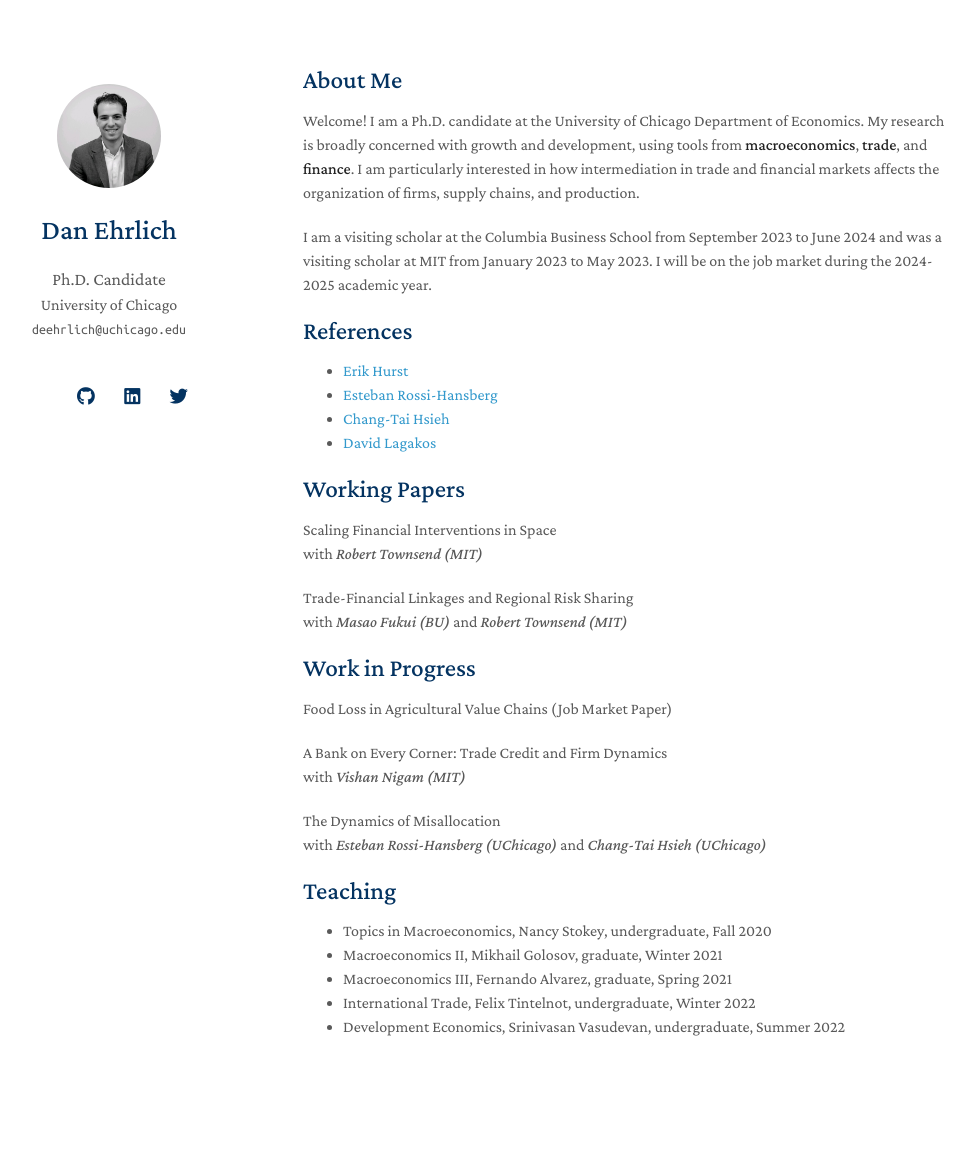
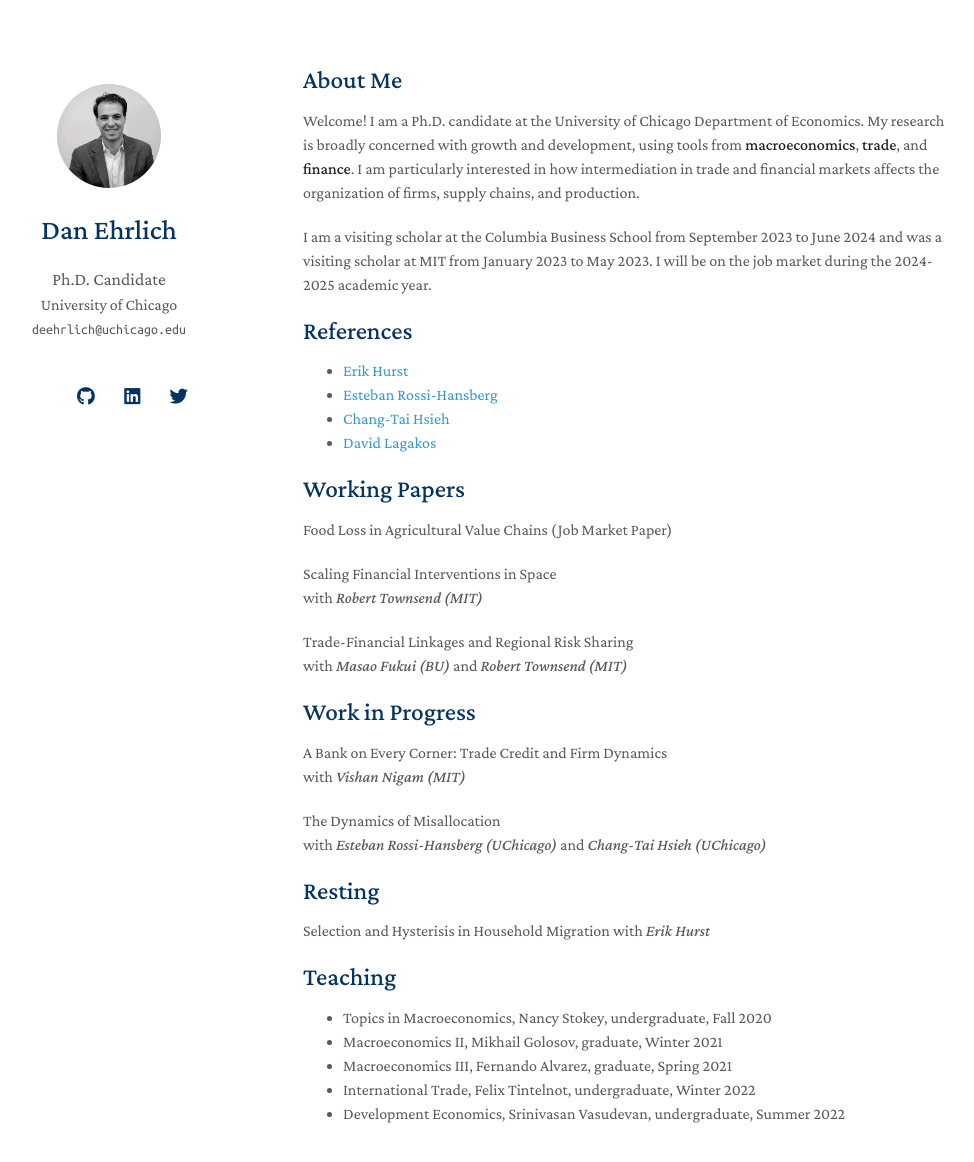
Before and after one commit to danielehrlich/danielehrlich.github.io, a Jekyll site: the page built from index.md, in a window 1280 px wide and 1220 px high. Shown: the top 1162 px of the window, without its empty margins (167-1141 px from the left). Built offline with Jekyll 4.4.1, drawn with Linux system fonts in a browser that asks for light colours; nearby versions of some CDN libraries; a style sheet for code colours, icons or effects is not loaded; our own code applies the rules of GitHub Pages for plain Markdown files.

Commit message:
Update index.md

```diff
--- a/index.md
+++ b/index.md
@@ -18,6 +18,8 @@ I am a visiting scholar at the Columbia Business School from September 2023 to J
 
 ## Working Papers
 
+Food Loss in Agricultural Value Chains (Job Market Paper)
+
 Scaling Financial Interventions in Space
 with *Robert Townsend (MIT)*
 
@@ -26,13 +28,15 @@ with *Masao Fukui (BU)* and *Robert Townsend (MIT)*
 
 ## Work in Progress
 
-Food Loss in Agricultural Value Chains (Job Market Paper)
-
 A Bank on Every Corner: Trade Credit and Firm Dynamics
 with *Vishan Nigam (MIT)*
 
 The Dynamics of Misallocation
 with *Esteban Rossi-Hansberg (UChicago)* and *Chang-Tai Hsieh (UChicago)*
+
+## Resting
+Selection and Hysterisis in Household Migration
+with *Erik Hurst*
 
 ## Teaching
 
```
